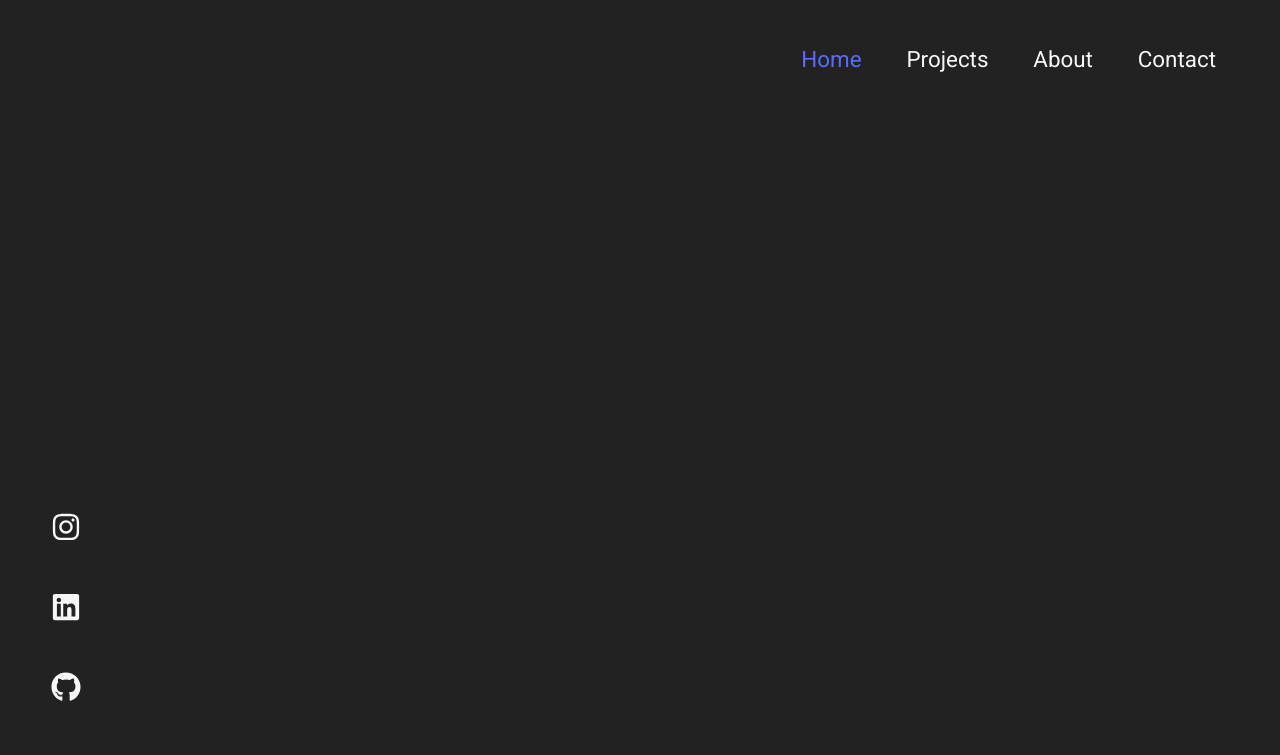
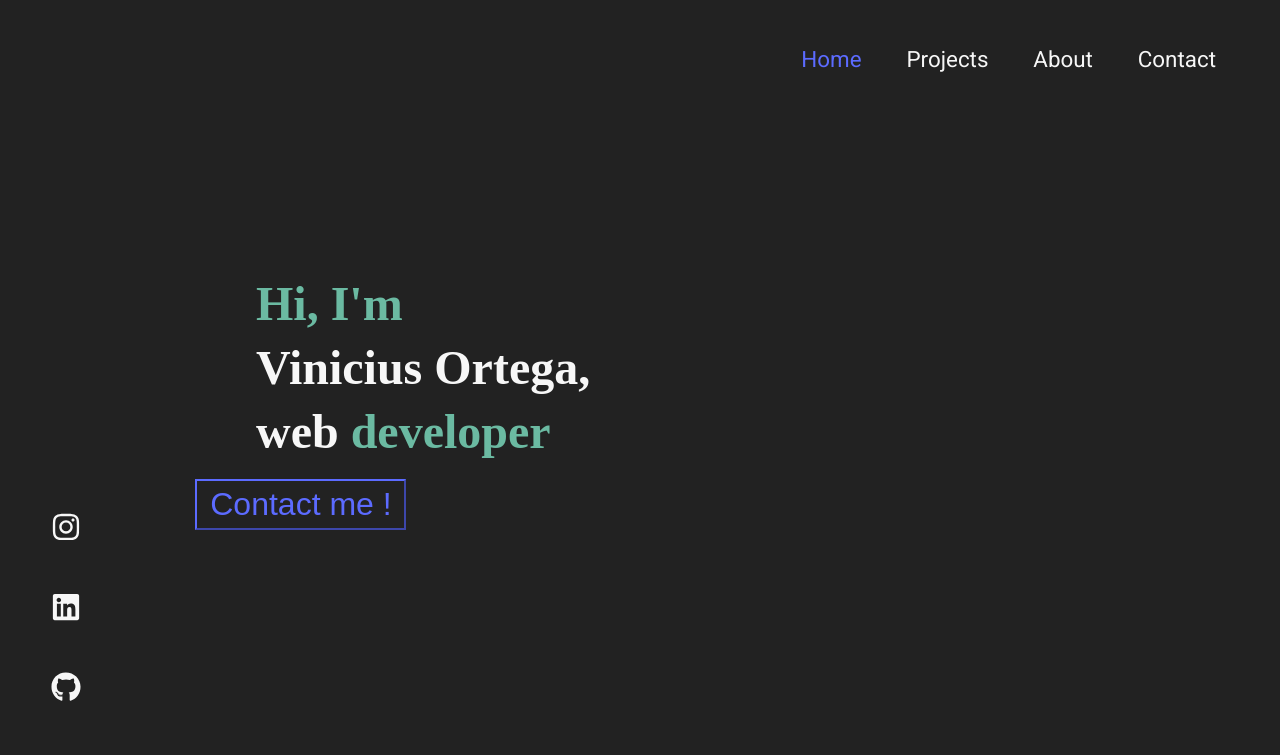
Before and after one commit to viniciuscodc/portfolio, a Gatsby site: page / in a window 1280 px wide. Built offline with nearby package versions, Linux system fonts and the light colour scheme; Gatsby itself is replaced by a stand-in of ours.

Commit message:
readme update

```diff
--- a/src/pages/index.js
+++ b/src/pages/index.js
@@ -1,5 +1,4 @@
 import * as React from "react";
-import { Link } from "gatsby";
 import "./../style/reset.css";
 import "./../style/index.scss";
 import Navigation from "./../templates/navigation";
@@ -16,6 +15,13 @@ const IndexPage = () => {
       <Helmet title="Home" bodyAttributes={{ class: "home-page" }} />
       <Social />
 
+      <div class='introduction'>
+        <h1>Hi, I'm</h1>
+        <h2>Vinicius Ortega,</h2>
+        <span>web </span><span>developer</span>
+        <button>Contact me !</button>
+      </div>
+
     </main>
   );
 };
--- a/src/pages/projects.js
+++ b/src/pages/projects.js
@@ -1,5 +1,4 @@
 import * as React from "react"
-import { FaAdobe } from 'react-icons/fa';
 import '../style/projects.scss';
 import Navigation from './../templates/navigation'
 import Social from "./../templates/social"
--- a/src/style/index.scss
+++ b/src/style/index.scss
@@ -1,17 +1,55 @@
 @use './imports/colors.scss' as c;
 
-*{
+* {
   font-size: 10px;
-    background-color: c.$sec-grey1 ;
+  background-color: c.$sec-grey1;
 }
 
-.home-page{
+.home-page {
   .nav-header {
     width: 100%;
-        ul{
-           li:first-child{
+    ul {
+      li:first-child {
         color: c.$main-blue;
       }
     }
   }
 }
+
+.introduction {
+  position: absolute;
+  left: 20%;
+  top: 35%;
+  font-size: 3rem;
+  font-weight: 800;
+
+  h1 {
+    padding-bottom: 1rem;
+    color: c.$main-green;
+  }
+  h2 {
+    padding-bottom: 1rem;
+    color: c.$sec-grey10;
+  }
+  h3 {
+    padding-bottom: 1rem;
+    color: c.$sec-grey10;
+  }
+  span {
+    position: relative;
+    color: c.$sec-grey10;
+  }
+  :nth-child(4) {
+    color: c.$main-green;
+  }
+  button {
+    position: relative;
+    top: 4.2rem;
+    left: -22.2rem;
+    padding: 0.3rem 0.8rem;
+    font-size: 2rem;
+    font-weight: 300;
+    color: c.$main-blue;
+    border-color: c.$main-blue;
+  }
+}
--- a/src/style/navigation.scss
+++ b/src/style/navigation.scss
@@ -23,7 +23,6 @@
           text-decoration: inherit;
           color: inherit;
         }
-
         &:visited {
           text-decoration: inherit;
           color: inherit;
```
Also changed, not shown: README.md (deleted). Lines whose indentation alone changed are shown as unchanged.
